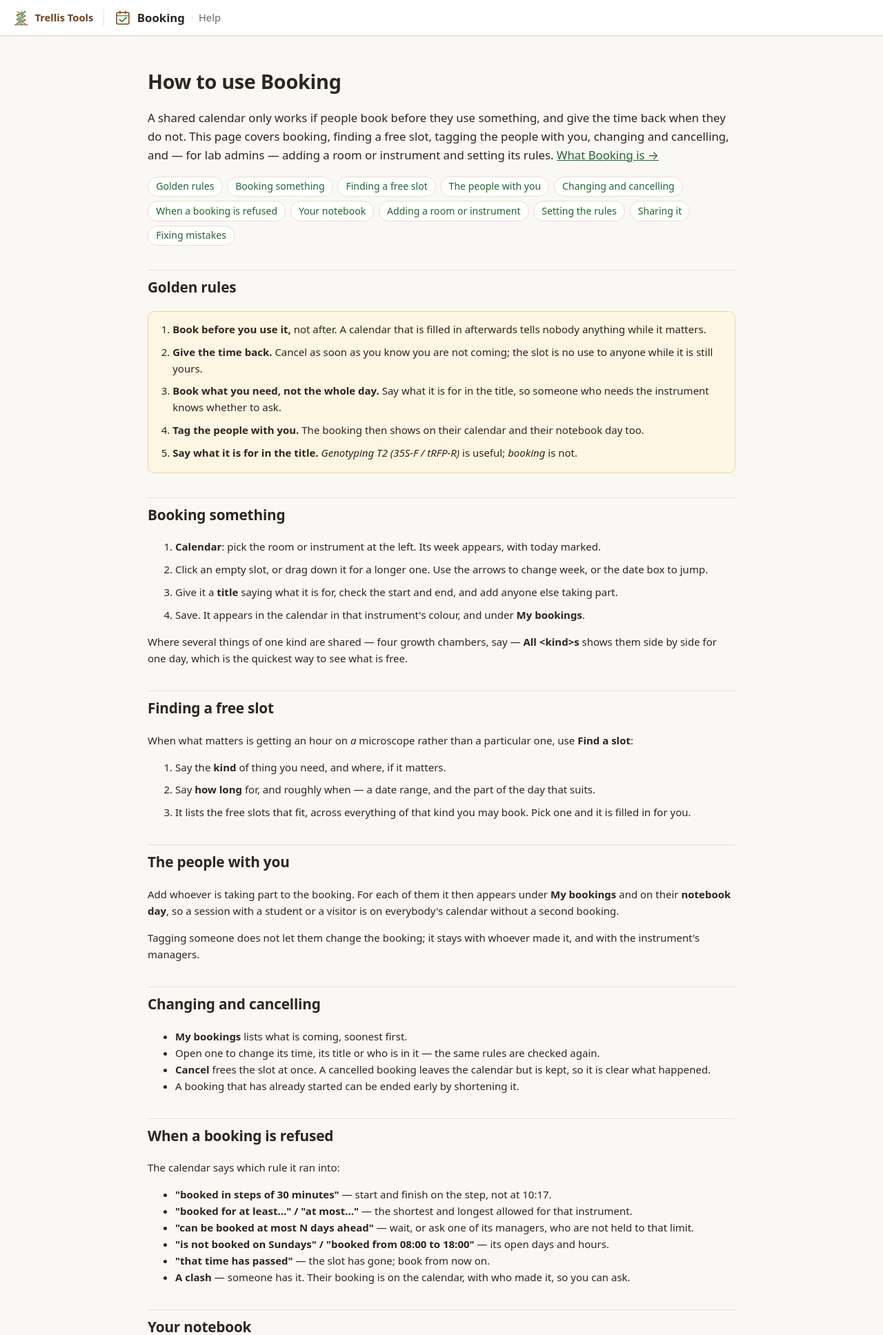
After one commit to Gardiner-Lab/lab-booking, a Flask app: page /help in a window 1280 px wide. The commit adds this page. Shown: the top 1935 px of the page at 69% size. Run offline with Flask 3, Linux system fonts and the light colour scheme; parts of the project's set-up code (start-up, migrations or seed data) failed here and were passed over.

Commit message:
About and How to use pages for Booking
Co-Authored-By: Claude Opus 5 <noreply@anthropic.com>

```diff
--- a/app/main.py
+++ b/app/main.py
@@ -64,6 +64,14 @@ def create_app() -> Flask:
         return render_template('booking.html', version=APP_VERSION, person=person, links=links(),
                                embed=request.args.get('embed') == '1')
 
+    @app.route('/about')
+    def about_page():
+        return render_template('about.html', version=APP_VERSION, links=links())
+
+    @app.route('/help')
+    def help_page():
+        return render_template('help.html', version=APP_VERSION, links=links())
+
     @app.route('/suite-manifest.json')
     def suite_manifest():
         return MANIFEST
--- a/app/static/css/booking.css
+++ b/app/static/css/booking.css
@@ -152,3 +152,24 @@ table.data tr.retired td { color: var(--muted); }
 .toasts { position: fixed; bottom: 1rem; left: 50%; transform: translateX(-50%); display: grid; gap: .4rem; z-index: 100; }
 .toast { background: var(--tt-text); color: #fff; padding: .55rem .9rem; border-radius: .5rem; font-size: .9rem; box-shadow: 0 4px 14px rgba(0, 0, 0, .2); }
 .toast.error { background: var(--danger); }
+
+/* the About and How to use pages */
+.help { max-width: 900px; margin: 0 auto; padding: 1.5rem 1.5rem 5rem; line-height: 1.6; }
+.help h1 { font-size: 1.8rem; margin-bottom: .3rem; }
+.help h2 { margin-top: 2.2rem; padding-top: .5rem; border-top: 1px solid var(--border); font-size: 1.3rem; }
+.help .lead { font-size: 1.05rem; color: var(--text); }
+.help code { background: var(--hover); padding: 0 .3rem; border-radius: .25rem; }
+.help-toc { display: flex; flex-wrap: wrap; gap: .4rem; margin: 1rem 0; }
+.help-toc a { text-decoration: none; background: var(--card); border: 1px solid var(--border); border-radius: 1rem; padding: .15rem .7rem; font-size: .88rem; }
+.help-toc a:hover { background: var(--accent-soft); }
+.help-cards { display: grid; grid-template-columns: repeat(auto-fit, minmax(240px, 1fr)); gap: .8rem; }
+.help-card { background: var(--card); border: 1px solid var(--border); border-radius: .6rem; padding: .3rem 1rem; }
+.help-card h3 { margin: .6rem 0 .2rem; }
+.flow { display: flex; flex-wrap: wrap; align-items: center; gap: .4rem; margin: .8rem 0; }
+.flow-box { background: var(--accent-soft); color: var(--accent-ink); border-radius: .45rem; padding: .3rem .7rem; font-weight: 600; font-size: .9rem; }
+.flow-arrow { color: var(--muted); font-size: .9rem; }
+.help ol.steps li, .help ol.rules li { margin-bottom: .55rem; }
+.help ol.rules { background: #fdf6e3; border: 1px solid #ecd5a0; border-radius: .6rem; padding: .8rem 1rem .5rem 2.2rem; }
+.faq dt { font-weight: 600; margin-top: .8rem; }
+.faq dd { margin: .2rem 0 0 1rem; }
+.help section { scroll-margin-top: 4rem; }
--- a/app/static/js/booking.js
+++ b/app/static/js/booking.js
@@ -129,7 +129,9 @@ async function showCalendar(params) {
     main.replaceChildren(el('div', { class: 'empty' },
       el('p', {}, 'Nothing to book yet.'),
       BK.person.can_add ? el('p', {}, el('a', { class: 'btn btn-primary', href: '#manage' }, '＋ Add a room or piece of equipment'))
-        : el('p', {}, 'Your lab admin adds the rooms and equipment people book.')));
+        : el('p', {}, 'Your lab admin adds the rooms and equipment people book.'),
+      el('p', { class: 'hint' }, 'New here? ', el('a', { href: `${BK.base}/help` }, 'How to use Booking'),
+        BK.person.can_add ? ' — booking, finding a free slot, and adding a room or instrument.' : ' — booking, finding a free slot, and the rules each thing has.')));
     return;
   }
   const date = params.get('d') ? fromYmd(params.get('d')) : midnight(new Date());
--- a/app/templates/booking.html
+++ b/app/templates/booking.html
@@ -21,6 +21,8 @@
     </nav>
     <nav class="tt-links">
         <a href="{{ links.notebook }}/" target="_blank" rel="noopener">Notebook ↗</a>
+        <a href="{{ request.script_root }}/help">Help</a>
+        <a href="{{ request.script_root }}/about">About</a>
     </nav>
     <span class="tt-user">{{ person.username }}{% if person.labs %} · {{ person.labs[0].lab }}{% endif %}{% if person.is_admin %} · admin{% endif %}</span>
     <a class="tt-logout" href="{{ links.logout }}">Log out</a>
--- /dev/null
+++ b/app/templates/help.html
@@ -0,0 +1,181 @@
+<!DOCTYPE html>
+<html lang="en">
+<head>
+    <meta charset="utf-8">
+    <meta name="viewport" content="width=device-width, initial-scale=1">
+    <title>Help · Booking</title>
+    <link rel="stylesheet" href="{{ request.script_root }}/static/trellis/trellis.css?v={{ version }}">
+    <link rel="stylesheet" href="{{ request.script_root }}/static/css/booking.css?v={{ version }}">
+</head>
+<body class="tt">
+<header class="tt-bar">
+    <a class="tt-home" href="{{ links.suite_home }}" title="All of Trellis Tools"><img src="{{ request.script_root }}/static/trellis/trellis.svg" alt=""><span>Trellis Tools</span></a>
+    <a class="tt-module" href="{{ request.script_root }}/"><img src="{{ request.script_root }}/static/trellis/booking.svg" alt="">Booking</a><span class="tt-sub">Help</span>
+</header>
+<main class="help">
+    <h1>How to use Booking</h1>
+    <p class="lead">A shared calendar only works if people book before they use something, and give the time
+       back when they do not. This page covers booking, finding a free slot, tagging the people with you,
+       changing and cancelling, and &mdash; for lab admins &mdash; adding a room or instrument and setting its
+       rules. <a href="{{ request.script_root }}/about">What Booking is →</a></p>
+
+    <nav class="help-toc">
+        <a href="#rules">Golden rules</a>
+        <a href="#book">Booking something</a>
+        <a href="#find">Finding a free slot</a>
+        <a href="#people">The people with you</a>
+        <a href="#mine">Changing and cancelling</a>
+        <a href="#refused">When a booking is refused</a>
+        <a href="#notebook">Your notebook</a>
+        <a href="#manage">Adding a room or instrument</a>
+        <a href="#limits">Setting the rules</a>
+        <a href="#sharing">Sharing it</a>
+        <a href="#mistakes">Fixing mistakes</a>
+    </nav>
+
+    <section id="rules">
+        <h2>Golden rules</h2>
+        <ol class="rules">
+            <li><b>Book before you use it,</b> not after. A calendar that is filled in afterwards tells nobody
+                anything while it matters.</li>
+            <li><b>Give the time back.</b> Cancel as soon as you know you are not coming; the slot is no use to
+                anyone while it is still yours.</li>
+            <li><b>Book what you need, not the whole day.</b> Say what it is for in the title, so someone who
+                needs the instrument knows whether to ask.</li>
+            <li><b>Tag the people with you.</b> The booking then shows on their calendar and their notebook day
+                too.</li>
+            <li><b>Say what it is for in the title.</b> <i>Genotyping T2 (35S-F / tRFP-R)</i> is useful;
+                <i>booking</i> is not.</li>
+        </ol>
+    </section>
+
+    <section id="book">
+        <h2>Booking something</h2>
+        <ol class="steps">
+            <li><b>Calendar</b>: pick the room or instrument at the left. Its week appears, with today marked.</li>
+            <li>Click an empty slot, or drag down it for a longer one. Use the arrows to change week, or the date
+                box to jump.</li>
+            <li>Give it a <b>title</b> saying what it is for, check the start and end, and add anyone else taking
+                part.</li>
+            <li>Save. It appears in the calendar in that instrument's colour, and under <b>My bookings</b>.</li>
+        </ol>
+        <p>Where several things of one kind are shared &mdash; four growth chambers, say &mdash; <b>All
+           &lt;kind&gt;s</b> shows them side by side for one day, which is the quickest way to see what is
+           free.</p>
+    </section>
+
+    <section id="find">
+        <h2>Finding a free slot</h2>
+        <p>When what matters is getting an hour on <i>a</i> microscope rather than a particular one, use
+           <b>Find a slot</b>:</p>
+        <ol class="steps">
+            <li>Say the <b>kind</b> of thing you need, and where, if it matters.</li>
+            <li>Say <b>how long</b> for, and roughly when &mdash; a date range, and the part of the day that
+                suits.</li>
+            <li>It lists the free slots that fit, across everything of that kind you may book. Pick one and it
+                is filled in for you.</li>
+        </ol>
+    </section>
+
+    <section id="people">
+        <h2>The people with you</h2>
+        <p>Add whoever is taking part to the booking. For each of them it then appears under <b>My bookings</b>
+           and on their <b>notebook day</b>, so a session with a student or a visitor is on everybody's
+           calendar without a second booking.</p>
+        <p>Tagging someone does not let them change the booking; it stays with whoever made it, and with the
+           instrument's managers.</p>
+    </section>
+
+    <section id="mine">
+        <h2>Changing and cancelling</h2>
+        <ul>
+            <li><b>My bookings</b> lists what is coming, soonest first.</li>
+            <li>Open one to change its time, its title or who is in it &mdash; the same rules are checked
+                again.</li>
+            <li><b>Cancel</b> frees the slot at once. A cancelled booking leaves the calendar but is kept, so it
+                is clear what happened.</li>
+            <li>A booking that has already started can be ended early by shortening it.</li>
+        </ul>
+    </section>
+
+    <section id="refused">
+        <h2>When a booking is refused</h2>
+        <p>The calendar says which rule it ran into:</p>
+        <ul>
+            <li><b>"booked in steps of 30 minutes"</b> &mdash; start and finish on the step, not at 10:17.</li>
+            <li><b>"booked for at least…" / "at most…"</b> &mdash; the shortest and longest allowed for that
+                instrument.</li>
+            <li><b>"can be booked at most N days ahead"</b> &mdash; wait, or ask one of its managers, who are not
+                held to that limit.</li>
+            <li><b>"is not booked on Sundays" / "booked from 08:00 to 18:00"</b> &mdash; its open days and
+                hours.</li>
+            <li><b>"that time has passed"</b> &mdash; the slot has gone; book from now on.</li>
+            <li><b>A clash</b> &mdash; someone has it. Their booking is on the calendar, with who made it, so you
+                can ask.</li>
+        </ul>
+    </section>
+
+    <section id="notebook">
+        <h2>Your notebook</h2>
+        <p>Open a day in the <b>Lab Notebook</b> and the bookings you had that day are at the top, with the
+           instrument and the time, and what is coming next. Nothing to fill in: it is simply there, so a
+           picture in the notebook can be traced to the microscope that took it.</p>
+    </section>
+
+    <section id="manage">
+        <h2>Adding a room or instrument</h2>
+        <p>For a lab's <b>lab admins</b>. Under <b>Manage</b>:</p>
+        <ol class="steps">
+            <li><b>Add</b>, then its <b>name</b> and what <b>kind</b> of thing it is &mdash; <i>Meeting room</i>,
+                <i>Microscope</i>, <i>Growth chamber</i>. The kind is free text, but keep to the words already in
+                use: <b>Find a slot</b> and the day view group by it.</li>
+            <li>Where it is, how many it seats if that matters, and a <b>colour</b> so it is recognisable in the
+                calendar.</li>
+            <li>In the description, put what people need to know before they book: the rules of the room, who to
+                ask for training, where the key is.</li>
+            <li>Set its rules and who it is shared with, below.</li>
+        </ol>
+        <p>Something no longer in use is <b>retired</b> rather than deleted: it leaves the lists, and the
+           bookings that were made on it stay readable.</p>
+    </section>
+
+    <section id="limits">
+        <h2>Setting the rules</h2>
+        <ul>
+            <li><b>Steps</b> &mdash; 15, 30 or 60 minutes, or a whole day. Bookings must start and end on
+                these.</li>
+            <li><b>Shortest and longest</b> &mdash; stops both a five-minute booking and a week-long one. Leave
+                the longest empty for no limit.</li>
+            <li><b>How far ahead</b> &mdash; the usual way of keeping a popular instrument fair. Its managers may
+                book beyond it, for courses and service visits.</li>
+            <li><b>Open days and hours</b> &mdash; which weekdays, and between what times. A growth chamber is
+                normally open always; a meeting room is not.</li>
+        </ul>
+        <p>Changing a rule does not disturb bookings already made.</p>
+    </section>
+
+    <section id="sharing">
+        <h2>Sharing it</h2>
+        <p>Choose who may see and book it: your own lab, named <b>labs</b>, whole <b>chair groups</b>, or
+           everyone in the suite. Anyone it is shared with can book it; only its managers change its rules or
+           move someone else's booking.</p>
+    </section>
+
+    <section id="mistakes">
+        <h2>Fixing mistakes</h2>
+        <ul>
+            <li><b>Booked the wrong instrument:</b> cancel it and book the right one. There is no penalty for
+                cancelling early, and every reason to.</li>
+            <li><b>Booked the wrong week:</b> open the booking and change its date rather than making a second
+                one.</li>
+            <li><b>Someone has a slot they are not using:</b> their name is on the booking. Ask them; a manager
+                can move it if they cannot be reached.</li>
+            <li><b>An instrument is missing from the list:</b> it may not be shared with your lab yet. Ask the lab
+                that owns it.</li>
+            <li><b>The rules are wrong for how the lab works:</b> a lab admin can change them under Manage, and
+                existing bookings are left alone.</li>
+        </ul>
+    </section>
+</main>
+</body>
+</html>
```
Also changed, not shown: app/templates/about.html (added, +103 -0 lines), tests/test_booking.py (+10 -0 lines), CHANGELOG.md.
